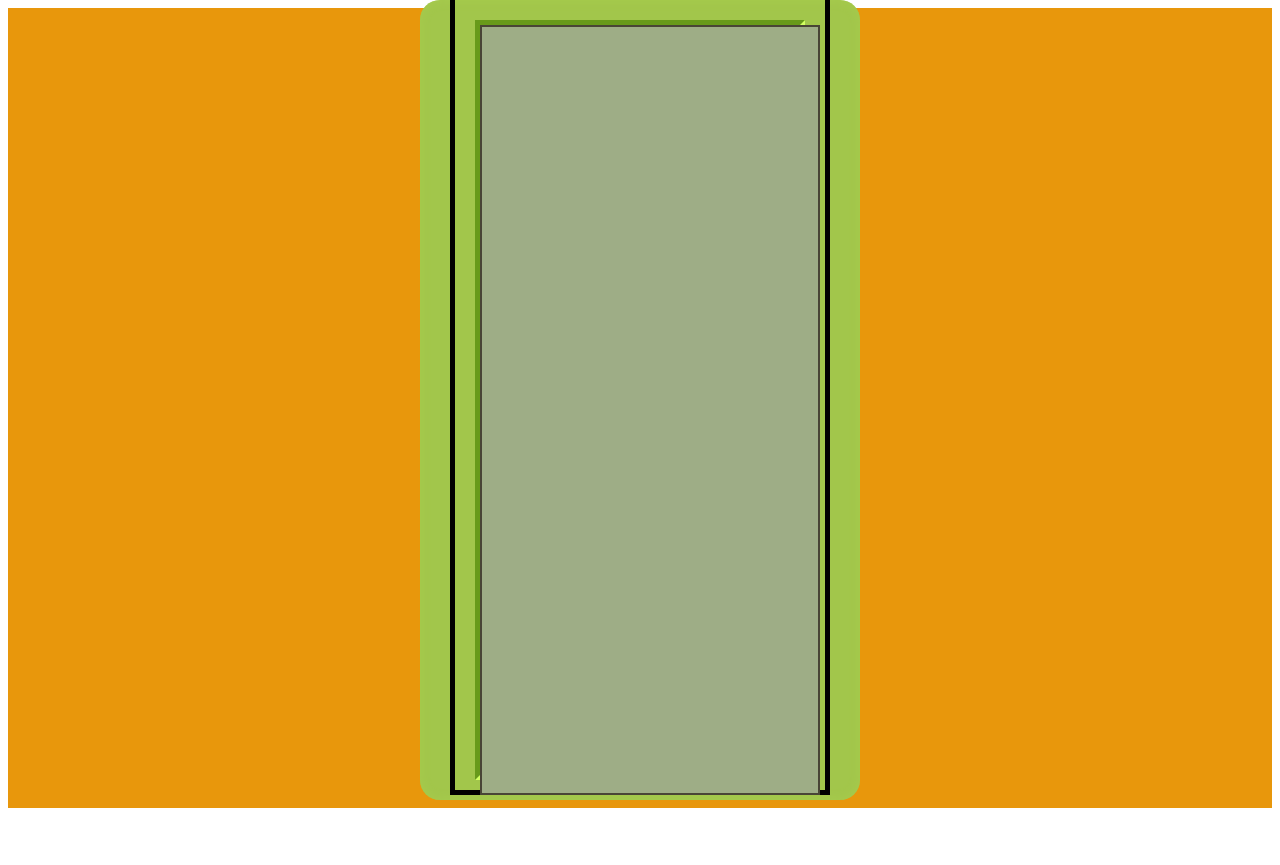
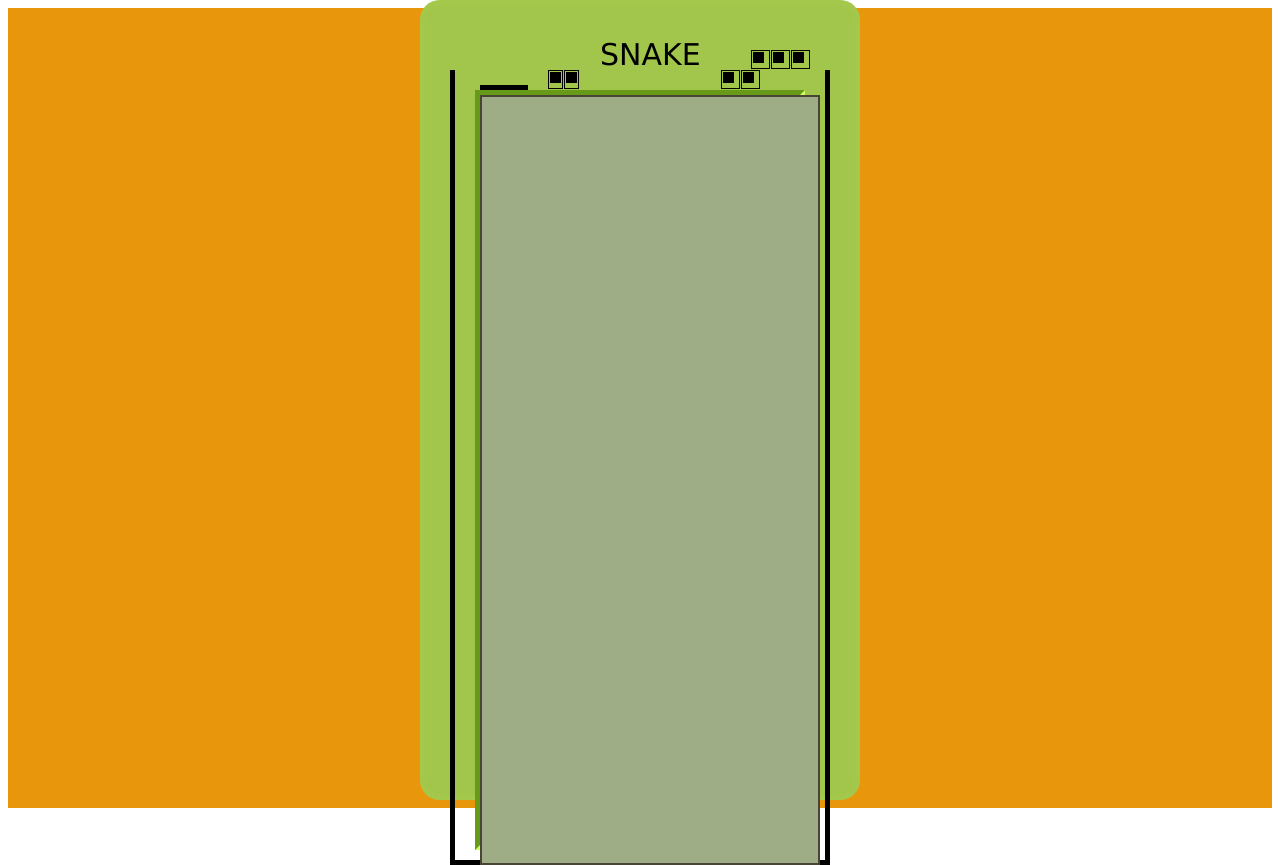
Before and after one commit to Simtryi/react-snake, a React app: page / in a window 1280 px wide. Before the commit the page ends 816 px from the top, so only its background shows below. Built offline with nearby package versions, Linux system fonts and the light colour scheme; the HTML template or start-up script is replaced by a standard one.

Commit message:
feat: add header.

```diff
--- a/src/app/App.tsx
+++ b/src/app/App.tsx
@@ -2,6 +2,8 @@ import React from 'react';
 import { Provider } from 'react-redux'
 import { store } from './store'
 import './App.less'
+
+import Header from './components/header'
 
 interface IProps {}
 
@@ -21,6 +23,9 @@ export default class App extends React.Component<IProps, IState> {
                 <div className="app" onKeyDown={this.handleKeyDown} tabIndex={0}>
                     <div className="layout">
                         <div className="layout-top">
+                            <div className="header">
+                                <Header />
+                            </div>
                             <div className="content">
                                 <div className="main">
                                     <div className="screen">
@@ -29,6 +34,10 @@ export default class App extends React.Component<IProps, IState> {
                                 </div>
                             </div>
                         </div>
+
+                        <div className="layout-bottom">
+
+                        </div>
                     </div>
                 </div>
             </Provider>
--- /dev/null
+++ b/src/app/components/header/index.less
@@ -0,0 +1,54 @@
+.header {
+  display: flex;
+  height: 50px;
+  padding: 20px 30px 0 30px;
+
+  .left,
+  .right {
+    flex: 1;
+    .cell {
+      border-color: #000;
+      &:after {
+        background: #000;
+      }
+    }
+    span {
+      display: block;
+      height: 5px;
+      background: #000;
+    }
+  }
+
+  .left {
+    display: flex;
+    align-items: flex-end;
+    justify-content: flex-end;
+    span {
+      margin-right: 20px;
+      width: 100%;
+    }
+  }
+
+  .right {
+    display: flex;
+    flex-direction: column;
+    justify-content: flex-end;
+    .top,
+    .bottom {
+      display: flex;
+    }
+    .top {
+      margin-left: 30px;
+    }
+    span {
+      margin-left: 50px;
+    }
+  }
+
+  span {
+    line-height: 30px;
+    font-size: 30px;
+    font-family: 'lucida grande', 'serif';
+    padding: 0 20px;
+  }
+}
--- /dev/null
+++ b/src/app/components/header/index.tsx
@@ -0,0 +1,36 @@
+import React from 'react'
+import './index.less'
+
+interface IProps {}
+
+interface IState {}
+
+export default class Header extends React.Component<IProps, IState> {
+
+    render() {
+        return (
+            <div className="header">
+                <div className="left">
+                    <span />
+                    <div className="cell" />
+                    <div className="cell" />
+                </div>
+
+                <span>SNAKE</span>
+
+                <div className="right">
+                    <div className="top">
+                        <div className="cell" />
+                        <div className="cell" />
+                        <div className="cell" />
+                    </div>
+                    <div className="bottom">
+                        <div className="cell" />
+                        <div className="cell" />
+                    </div>
+                </div>
+            </div>
+        )
+    }
+
+}
```
